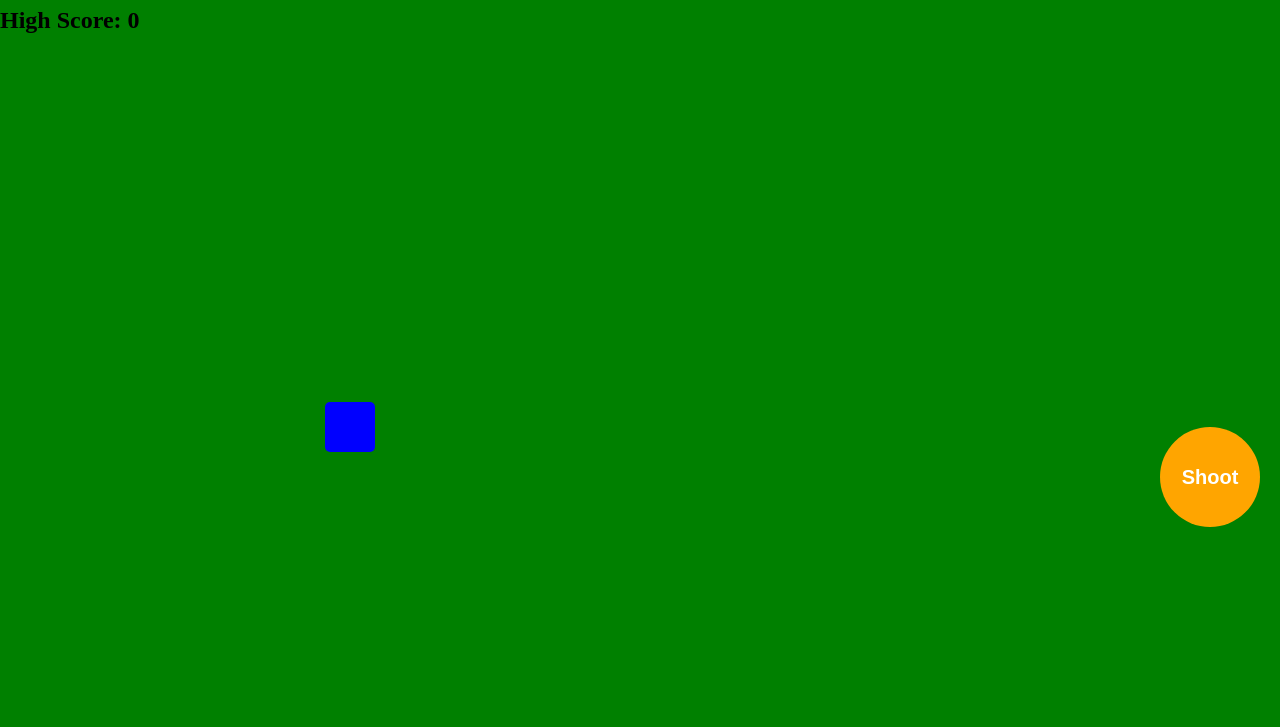
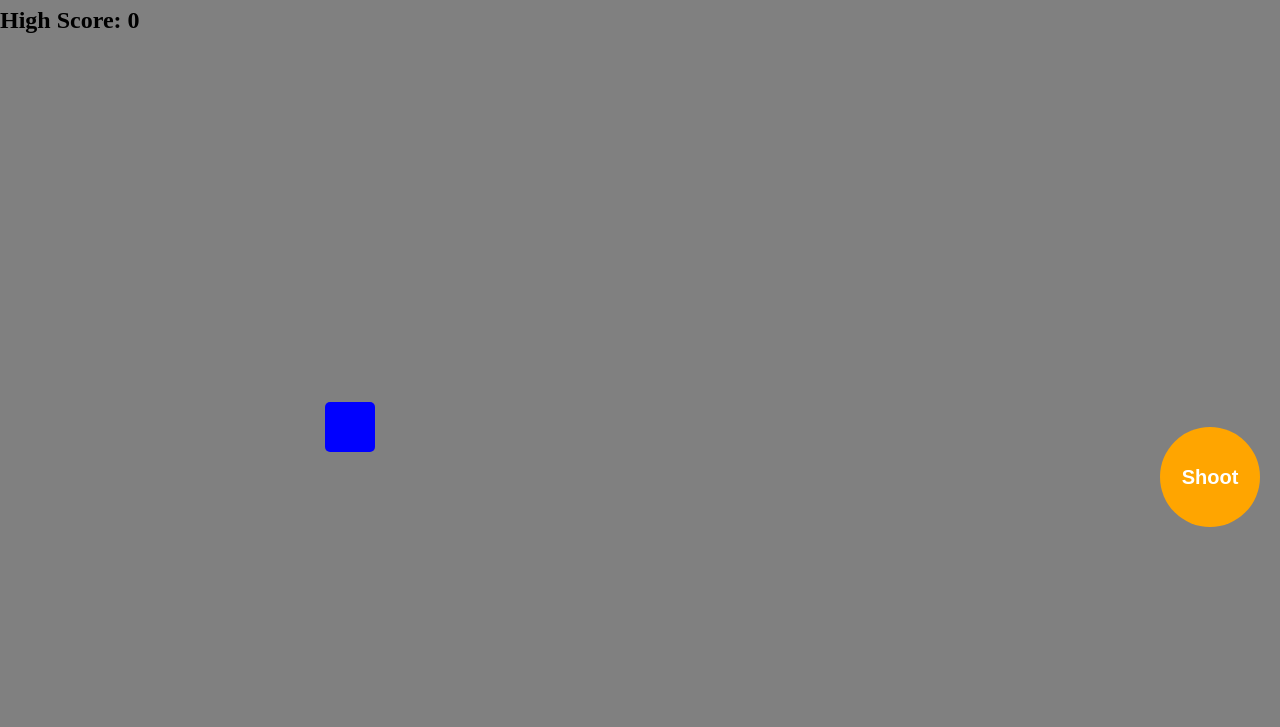
Before and after one commit to Hatdog125/Bluebox-vs-Redbox, a plain HTML site: page index.html in a window 1280 px wide. Shown: the part 73-800 px from the top of the page. Drawn offline with Linux system fonts and the light colour scheme.

Commit message:
Update style.css

```diff
--- a/style.css
+++ b/style.css
@@ -21,7 +21,7 @@ body {
     height: 100vh;
     position: relative;
     overflow: hidden;
-    background-color: green;
+    background-color: gray;
 }
 
 
```
